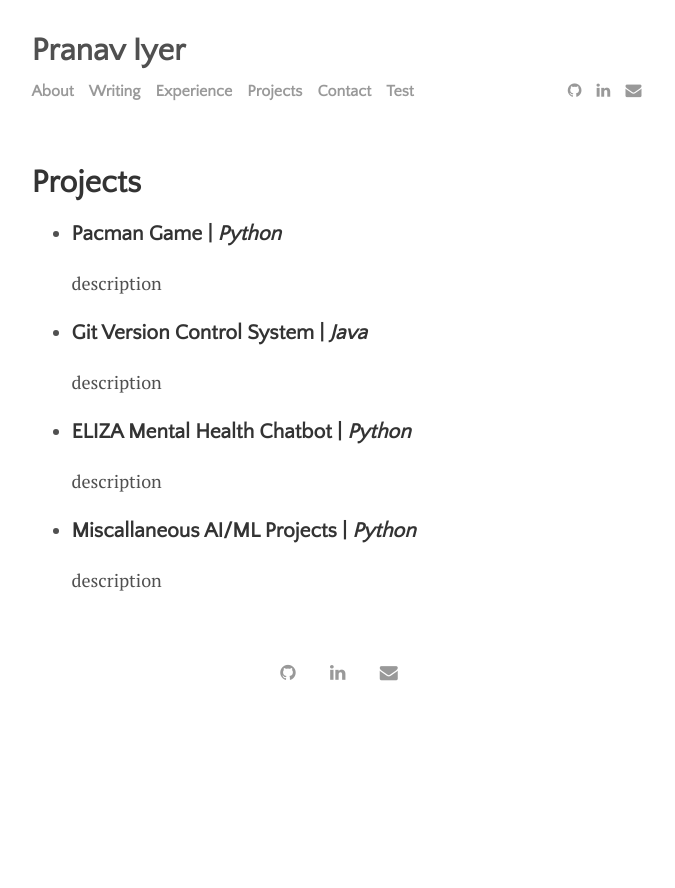
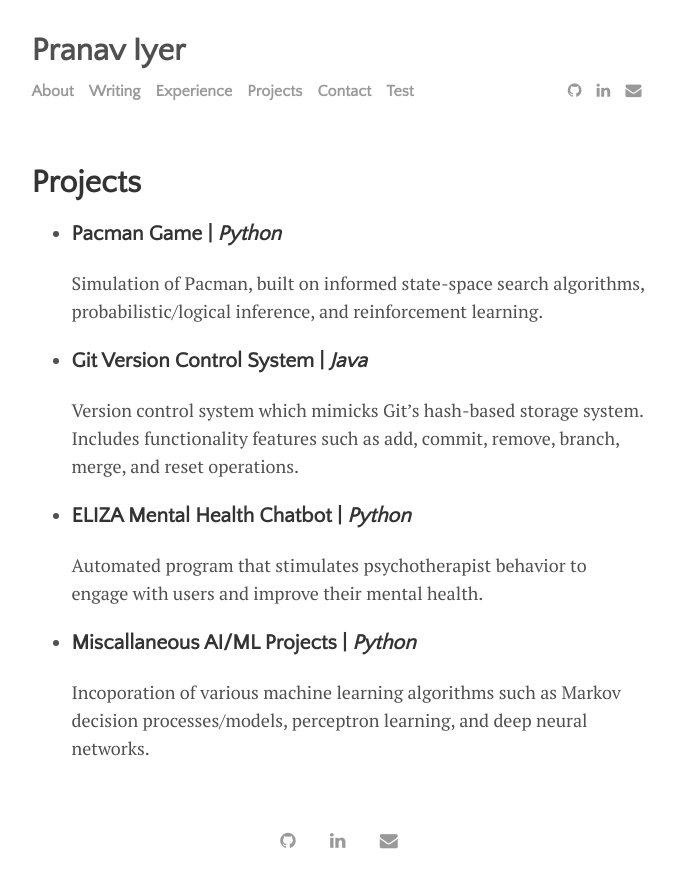
Before and after one commit to pranavxiyer/pranavxiyer.github.io, a Jekyll site: the page built from menu/projects.md, in a window 1280 px wide. Shown: the top 888 px of the page, without its empty margins (301-976 px from the left). Built offline with Jekyll 4.4.1, drawn with Linux system fonts in a browser that asks for light colours.

Commit message:
projects w descriptions

```diff
--- a/menu/projects.md
+++ b/menu/projects.md
@@ -5,14 +5,14 @@ permalink: /projects
 ---
 
 * ### Pacman Game | *Python*
-description
+Simulation of Pacman, built on informed state-space search algorithms, probabilistic/logical inference, and reinforcement learning.
 
 
 * ### Git Version Control System | *Java*
-description
+Version control system which mimicks Git’s hash-based storage system. Includes functionality features such as add, commit, remove, branch, merge, and reset operations.
 
 * ### ELIZA Mental Health Chatbot | *Python*
-description
+Automated program that stimulates psychotherapist behavior to engage with users and improve their mental health.
 
 * ### Miscallaneous AI/ML Projects | *Python*
-description
+Incoporation of various machine learning algorithms such as Markov decision processes/models, perceptron learning, and deep neural networks.
```
